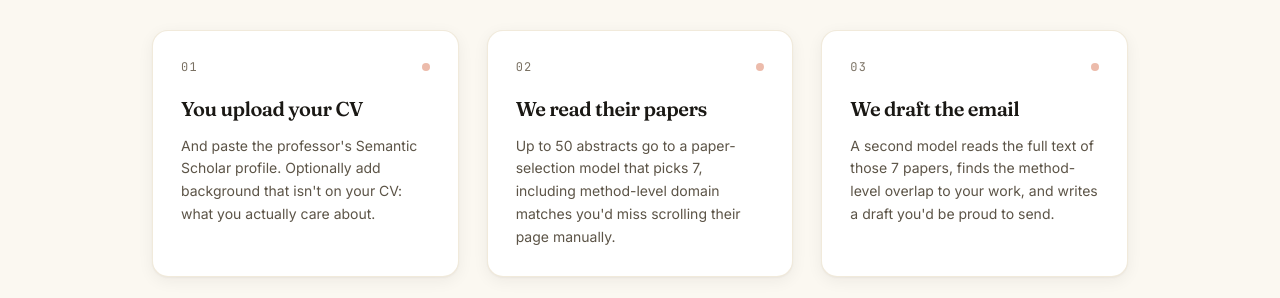
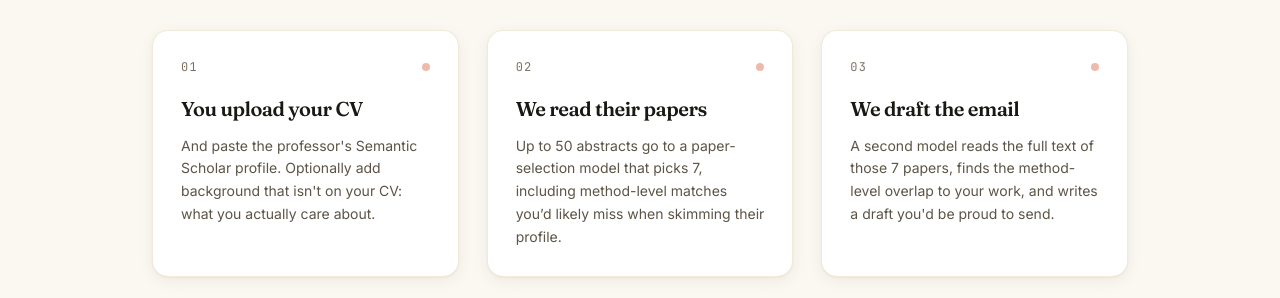
Before and after one commit to ndstab/overlabs, a React (Vite) app in the folder frontend/: page / in a window 1280 px wide. Shown: the part 1420-1718 px from the top of the page. Built offline with nearby package versions, Linux system fonts and the light colour scheme.

Commit message:
minor lang change

```diff
--- a/frontend/src/components/landing/HowItWorks.jsx
+++ b/frontend/src/components/landing/HowItWorks.jsx
@@ -9,7 +9,7 @@ const STEPS = [
   {
     n: "02",
     title: "We read their papers",
-    body: "Up to 50 abstracts go to a paper-selection model that picks 7, including method-level domain matches you'd miss scrolling their page manually.",
+    body: "Up to 50 abstracts go to a paper-selection model that picks 7, including method-level matches you’d likely miss when skimming their profile.",
   },
   {
     n: "03",
```
